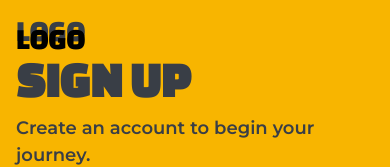
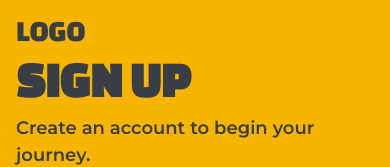
Before and after one commit to Kade-inc/boomers-frontend, a React (Vite) app: page / in a window 390 px wide. Shown: the top 167 px of the page. Built offline with nearby package versions, Linux system fonts and the light colour scheme; what simple-zustand-devtools would draw is missing.

Commit message:
Desktop Landing

```diff
--- a/src/pages/HomePage.tsx
+++ b/src/pages/HomePage.tsx
@@ -6,9 +6,18 @@ import tabletPotrait from '../assets/iPad Pro 11_ - 1.png';
 const HomePage = () => {
   return (
     <div className="bg-black min-h-screen">
+      <div className="relative flex justify-center">
         <img src={image} alt="image" className="hidden md:hidden xl:block w-full h-100 object-cover"/>
         <img src={mobileImage} alt="image" className="sm:block md:hidden lg:hidden hw-full h-100 object-cover"/>
        {/* <img src={tabletPotrait} alt="image" className="sm:hidden xs:hidden md:block xl:hidden hw-full h-100 object-cover"/> */}
+       <div className='flex absolute top-[4%] items-center justify-between w-full px-8'>
+        <p className='font-heading text-[30px] font-extrabold text-white'>LOGO</p>
+        <button className="btn bg-yellow  text-darkgrey border-none text-[16px] font-body font-medium px-10 rounded py-0">Sign In</button>
+       </div>
+       <p className="absolute text-white top-[28.6%] w-[700px] font-body text-[70px] font-black text-center leading-[5rem]">The platform you need to level up your skills.</p>
+       <p className="absolute top-[58%] text-center font-body text-[20px] text-white">Connect with experienced professionals and challenge yourself with exciting tasks.</p>
+       <button  className="absolute top-[65%] btn bg-yellow text-darkgrey border-none text-[20px] font-body font-medium px-20 rounded">Get Started</button>
+       </div>
     </div>
   )
 }
--- a/src/pages/Layout.tsx
+++ b/src/pages/Layout.tsx
@@ -14,10 +14,7 @@ const Layout = () => {
           <img src={boomer} alt="image" className="" />
         </div>
       </div>
-      <div className="w-full md:w-[65%] bg-[#F8B500]">
-        <div className="absolute top-0 left-0 p-4 text-black font-normal text-[30px] md:hidden">
-          <h1 className="font-heading">LOGO</h1>
-        </div>
+      <div className="w-full md:w-[65%] bg-yellow">
         <Outlet />
       </div>
     </div>
--- a/tailwind.config.js
+++ b/tailwind.config.js
@@ -13,7 +13,8 @@ export default {
       colors: {
         'error': '#D92D2D',
         'darkgrey': '#393E46',
-        'lightgrey': '#5C636E'
+        'lightgrey': '#5C636E',
+        'yellow': '#F8B500'
       },
     },
   },
```
